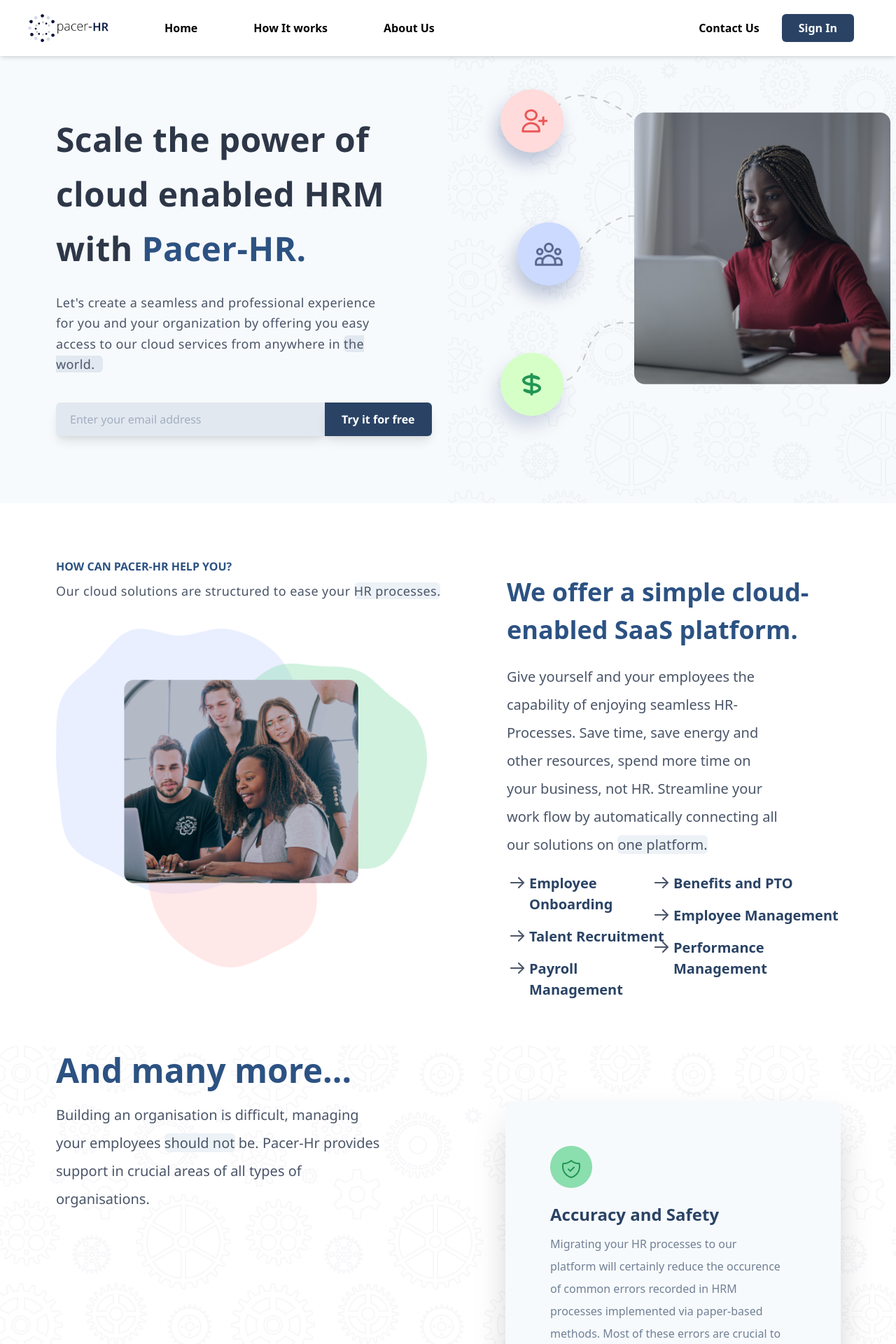
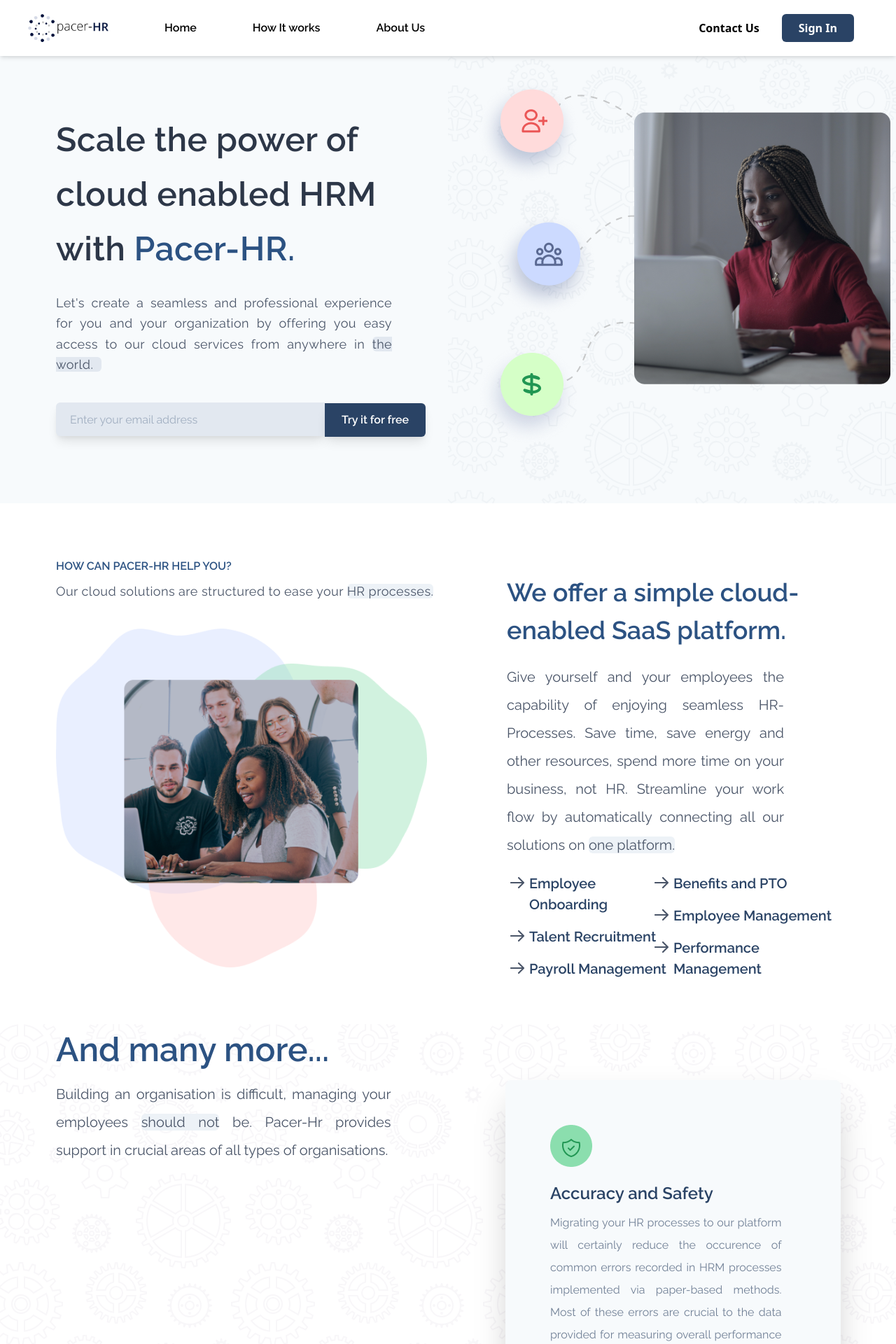
Before and after one commit to Omodot-Etukudo/pacer-hr, a Vue app: page / in a window 1280 px wide. Shown: the top 1920 px of the page at 70% size. Built offline with nearby package versions, Linux system fonts and the light colour scheme.

Commit message:
Content tidying

```diff
--- a/src/App.vue
+++ b/src/App.vue
@@ -1,19 +1,22 @@
 <template>
   <div id="app" class=" overflow-x-hidden">
+	<link href="https://fonts.googleapis.com/css2?family=Raleway:wght@100;200;300;400;500;600;700;800;900&display=swap" rel="stylesheet">
     <router-view class="sm: hidden md:hidden lg:grid" />
-    <div class="text-center px-5 py-32">
+    <div class="text-center px-5 sm:pt-40  md:py-0 lg:hidden md:grid sm:grid">
       <img
         src="./assets/home-images/no-view.svg"
-        class="lg:hidden md:grid sm:grid mx-auto w-2/4"
+        class="lg:hidden md:grid sm:grid mx-auto w-2/4 mt-20"
       />
       <h1
-        class="lg:hidden md:grid sm:grid mt-2 font-semibold text-2xl text-blue-900"
+        class="lg:hidden md:grid sm:grid mt-2 mb-4  font-semibold sm:text-2xl md:text-4xl text-blue-900"
       >
-        Oops!
+        <h1 class="font-bold">Oops!</h1>
         <p>Recommended for Large Screens</p>
       </h1>
-      <p class="lg:hidden md:grid sm:grid text-gray-600">
-        Responsive optimization still in progress
+      <p
+        class="lg:hidden md:grid sm:grid text-gray-600 sm:text-base font-light md:text-lg tracking-wider"
+      >
+        Responsive optimization still in progress...
       </p>
     </div>
   </div>
@@ -27,7 +30,7 @@
 
 <style>
 body {
-  font-family: "Segoe UI", Tahoma, Geneva, Verdana, sans-serif;
+  font-family: "Raleway";
 }
 html {
   scroll-behavior: smooth;
--- a/src/components/navbar.vue
+++ b/src/components/navbar.vue
@@ -11,7 +11,7 @@
         />
       </div>
       <div class="flex">
-        <ul class="font-semibold text-base font-sans">
+        <ul class="font-semibold text-base">
           <a
             href="#hero"
             class="inline-block mx-10 my-4 hover:text-blue-700 transition transition-colors duration-300"
--- a/src/views/Home.vue
+++ b/src/views/Home.vue
@@ -15,7 +15,7 @@
             <span class="font-semibold text-blue-800">Pacer-HR.</span>
           </h1>
           <h5
-            class="font-regular text-gray-700 text-left leading-regular tracking wide lg:text-lg w-9/12 mx-20 mb-10 md:text-xl w-6/12 mx-20 mb-10"
+            class="font-regular text-gray-700 text-left leading-regular tracking wide lg:text-lg w-9/12 mx-20 mb-10 md:text-xl w-6/12 mx-20 mb-10 text-justify"
           >
             Let's create a seamless and professional experience for you and your
             organization by offering you easy access to our cloud services from
@@ -76,11 +76,11 @@
       </div>
       <div class="mr-20 mt-5 ml-20">
         <h1
-          class="font-sans font-semibold text-blue-800 lg:text-4xl w-11/12 md:text-4xl w-9/12 sm:text-2xl"
+          class="font-semibold text-blue-800 lg:text-4xl w-11/12 md:text-4xl w-9/12 sm:text-2xl"
         >
           We offer a simple cloud-enabled SaaS platform.
         </h1>
-        <h3 class="text-gray-700 text-xl mt-5 mr-20 leading-loose font-sans">
+        <h3 class="text-gray-700 text-xl mt-5 mr-20 leading-loose text-justify">
           Give yourself and your employees the capability of enjoying seamless
           HR-Processes. Save time, save energy and other resources, spend more
           time on your business, not HR. Streamline your work flow by
@@ -93,7 +93,7 @@
               id="sol-list1"
               v-for="item in solutionlist1"
               :key="item.index"
-              class="mb-4 font-sans font-semibold text-xl text-blue-900 ml-8"
+              class="mb-4 font-semibold text-xl text-blue-900 ml-8"
             >
               {{ item.solution }}
             </li>
@@ -103,7 +103,7 @@
               id="sol-list2"
               v-for="item in solutionlist2"
               :key="item.index"
-              class="mb-4 font-sans font-semibold text-xl text-blue-900 font-sans"
+              class="mb-4 font-semibold text-xl text-blue-900"
             >
               {{ item.solution }}
             </li>
@@ -120,12 +120,12 @@
       >
         <div id="other-benefits">
           <h1
-            class="font-sans text-blue-800 font-semibold text-5xl mt-140 ml-20"
+            class="text-blue-800 font-semibold text-5xl mt-140 ml-20"
           >
             And many more...
           </h1>
           <h3
-            class="leading-loose text-gray-700 font-sans:Sergoe Ui mt-2 ml-20 lg:text-xl w-9/12 md:text-xl w-6/12"
+            class="leading-loose text-gray-700 mt-2 ml-20 lg:text-xl w-9/12 md:text-xl w-6/12 text-justify"
           >
             Building an organisation is difficult, managing your employees
             <span class="bg-gray-200 rounded-md">should not</span> be. Pacer-Hr
@@ -138,11 +138,11 @@
           :key="item.name"
         >
           <img :src="require(`@/assets/home-icons/${item.icon}`)" />
-          <h2 class="mt-5 font-sans font-semibold text-2xl text-blue-900 mb-2">
+          <h2 class="mt-5 font-semibold text-2xl text-blue-900 mb-2">
             {{ item.name }}
           </h2>
           <h3
-            class="text-gray-600 text-base mt-0 mr-20 leading-loose font-sans"
+            class="text-gray-600 text-base mt-0 mr-20 leading-loose text-justify"
           >
             {{ item.description }}
           </h3>
@@ -153,13 +153,13 @@
     <!--Beginning of fourth section-->
     <div class="grid grid-col-3 grid-flow-col gap-4 lg:grid md:flex flex-wrap">
       <div>
-        <h2 class="mt-40 ml-20 font-sans text-blue-800 font-semibold text-4xl">
+        <h2 class="mt-40 ml-20 text-blue-800 font-semibold text-4xl">
           Optimize your HRM processes
         </h2>
         <ul class="ml-8">
           <li
             id="join-benefits"
-            class="ml-20 text-black font-semibold font-regular text-lg mt-5 font-sans"
+            class="ml-20 text-black font-semibold font-regular text-lg mt-5"
             v-for="item in join"
             :key="item.index"
           >
@@ -183,19 +183,19 @@
       >
         <div class="col-span-2 ml-20 mt-20 pb-10">
           <h3
-            class="uppercase font-sans leading-tight font-medium text-base text-blue-900"
+            class="uppercase leading-tight font-medium text-base text-blue-900"
           >
             join pacer-hr today
           </h3>
           <h1
-            class="mt-5 w-8/12 font-sans text-blue-800 font-semibold text-5xl leading-tight lg:w-11/12 md:w-11/12"
+            class="mt-5 w-8/12 text-blue-800 font-semibold text-5xl leading-tight lg:w-11/12 md:w-11/12"
           >
             Create a productive working environmnent
           </h1>
         </div>
         <div class="col-span-1 mt-20 pl-20 m-auto">
           <button
-            class="bg-blue-900 text-lg font-semibold font-sans rounded-md px-10 py-3 text-white hover:bg-blue-800 shadow-md"
+            class="bg-blue-900 text-lg font-semibold rounded-md px-10 py-3 text-white hover:bg-blue-800 shadow-md"
           >
             Try it for free
           </button>
@@ -206,12 +206,12 @@
           <ul id="footer_item" v-for="item in footer_company" :key="item.index">
             <h2
               id="list_head"
-              class="text-gray-600 font-sans font-bold text-lg"
+              class="text-gray-600 font-bold text-lg"
             >
               {{ item.list_head }}
             </h2>
             <li
-              class="leading-loose text-gray-900 font-sans:Sergoe Ui text-base font-regular hover:text-blue-700"
+              class="leading-loose text-gray-900 text-base font-regular hover:text-blue-700"
             >
               <a href="#">{{ item.item }}</a>
             </li>
@@ -225,12 +225,12 @@
           >
             <h2
               id="list_head"
-              class="text-gray-600 font-sans font-bold text-lg"
+              class="text-gray-600 font-bold text-lg"
             >
               {{ item.list_head }}
             </h2>
             <li
-              class="leading-loose text-gray-900 font-sans:Sergoe Ui text-base font-regular hover:text-blue-700"
+              class="leading-loose text-gray-900 text-base font-regular hover:text-blue-700"
             >
               <a href="#">{{ item.item }}</a>
             </li>
@@ -244,12 +244,12 @@
           >
             <h2
               id="list_head"
-              class="text-gray-600 font-sans font-bold text-lg"
+              class="text-gray-600 font-bold text-lg"
             >
               {{ item.list_head }}
             </h2>
             <li
-              class="leading-loose text-gray-900 font-sans:Sergoe Ui text-base font-regular hover:text-blue-700"
+              class="leading-loose text-gray-900 text-base font-regular hover:text-blue-700"
             >
               <a href="#">{{ item.item }}</a>
             </li>
@@ -263,12 +263,12 @@
           >
             <h2
               id="list_head"
-              class="text-gray-600 font-sans font-bold text-lg"
+              class="text-gray-600 font-bold text-lg"
             >
               {{ item.list_head }}
             </h2>
             <li
-              class="leading-loose text-gray-900 font-sans:Sergoe Ui text-base font-regular hover:text-blue-700"
+              class="leading-loose text-gray-900 text-base font-regular hover:text-blue-700"
             >
               <a href="#">{{ item.item }}</a>
             </li>
```
